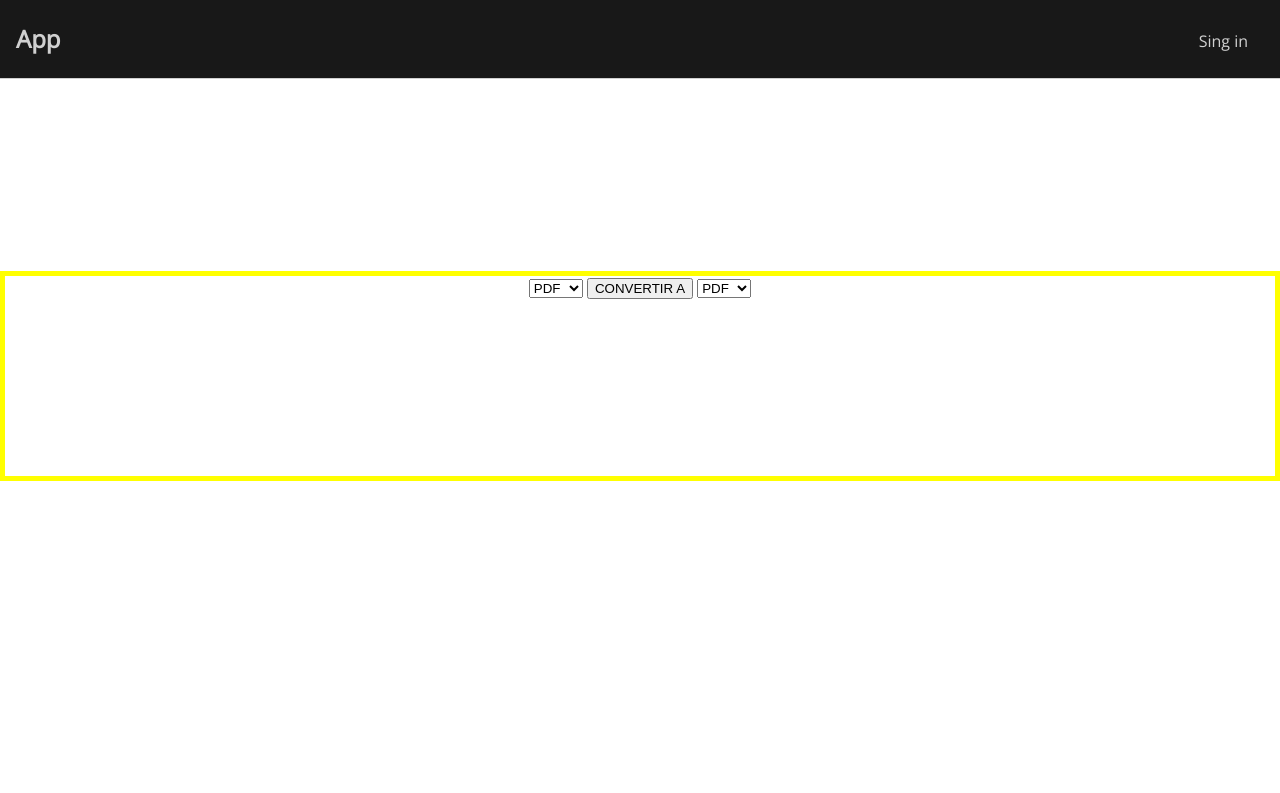
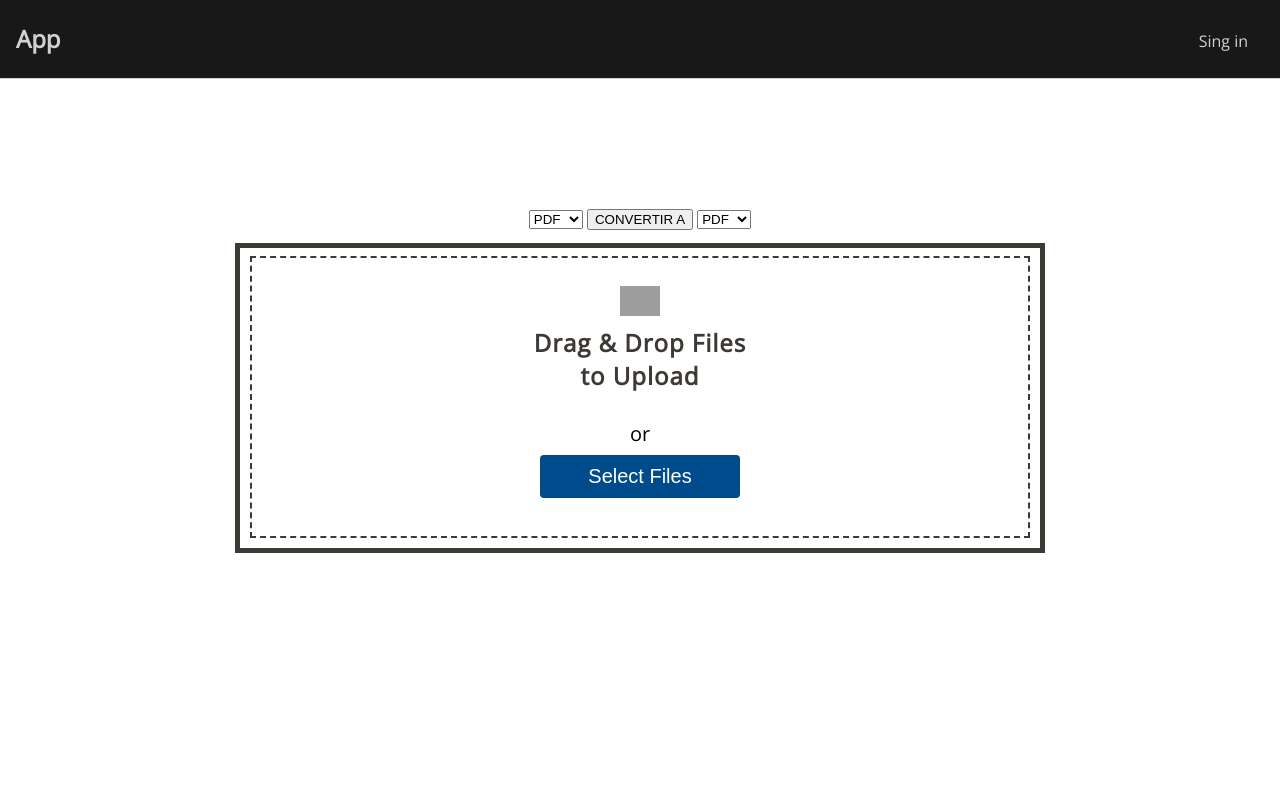
Before and after one commit to ThePipo8/Convert_Project, a Django app: template convert_project/templates/index.html in a window 1280 px wide. Shown: the top 793 px of the page. Run offline with Django 3.2, Linux system fonts and the light colour scheme; the template is opened without the code that fills it, so the values that code supplies are empty; grey boxes are pictures that could not be loaded.

Commit message:
Drag & drop files

```diff
--- a/convert_project/static/css/index.css
+++ b/convert_project/static/css/index.css
@@ -46,8 +46,67 @@ a:hover {
 }
 
 .convert-section{
-    margin-top: 15%;
-    border: 5px solid #FFFF00;
+    margin-top: 10%;
     text-align: center;
-    height: 200px;
 }
+
+.form {
+  width: 97%;
+  height: 278px;
+  margin: 1% auto;
+  border: 2px dashed #3d3935;
+}
+
+.drop-select{
+    width: 90%;
+    height: 300px;
+    max-width: 800px;
+    margin: 1% auto;
+    border: 5px solid #3d3935;
+}
+
+.upload-ui {
+  display: flex;
+  flex-direction: column;
+  justify-content: center;
+  align-items: center;
+  width: 100%;
+  height: 238px;
+  padding: 20px 0;
+
+}
+.upload-ui img {
+  width: 40px;
+}
+.upload-ui h2 {
+  margin-top: 10px;
+  color: #3d3935;
+  font-size: 1.5rem;
+  letter-spacing: 1px;
+  text-align: center;
+}
+.upload-ui p {
+  margin: 8px 0;
+  font-size: 1.25rem;
+}
+.input-upload {
+  display: none;
+}
+.btn-upload {
+  width: 200px;
+  padding: 10px 20px;
+  border: none;
+  border-radius: 4px;
+  background-color: #004b8c;
+  color: #fff;
+  font-size: 1.25rem;
+  outline: none;
+  cursor: pointer;
+}
+.file-name {
+  margin-top: 10px;
+  font-size: 1rem;
+}
+.dragover {
+  background-color: rgba(0, 0, 0, .2);
+}
--- /dev/null
+++ b/convert_project/static/js/functions.js
@@ -0,0 +1,40 @@
+var btn = document.getElementById('btn-upload');
+var input = document.getElementById('input-upload');
+var uploadArea = document.getElementById('upload-area');
+var fileName = document.getElementById('file-name');
+
+btn.addEventListener('click', () => {
+  input.click();
+});
+
+uploadArea.addEventListener('dragover', (event) => {
+  event.preventDefault();
+  uploadArea.classList.add('dragover');
+});
+
+uploadArea.addEventListener('dragleave', (event) => {
+  event.preventDefault();
+  uploadArea.classList.remove('dragover');
+});
+
+uploadArea.addEventListener('drop', (event) => {
+  event.preventDefault();
+  uploadArea.classList.remove('dragover');
+  var files = event.dataTransfer.files;
+  input.files = files;
+  if(files.length > 1) {
+    fileName.innerHTML = files.length + "files";
+  } else {
+    fileName.innerHTML = files[0].name;
+  }
+});
+
+input.addEventListener('change', (event) => {
+  event.preventDefault();
+  var files = input.files;
+  if(files.length > 1) {
+  fileName.innerHTML = files.length + "files";
+  } else {
+    fileName.innerHTML = files[0].name;
+  }
+});
--- a/convert_project/templates/index.html
+++ b/convert_project/templates/index.html
@@ -37,6 +37,18 @@
                     <option value="world">Word</option>
                     <option value="exel">Exel</option>
                 </select>
+                <div class="drop-select">
+                    <div id="upload-area" class="form">
+                        <div class="upload-ui">
+                          <img src="ic_upload.svg" alt="">
+                          <h2>Drag & Drop Files<br>to Upload</h2>
+                          <p>or</p>
+                          <input id="input-upload" class="input-upload" type="file" name="file" multiple>
+                          <button id="btn-upload" class="btn-upload">Select Files</button>
+                          <div id="file-name" class="file-name"></div>
+                        </div>
+                      </div>
+                </div>
             </div>
         </div>
 
@@ -44,6 +56,6 @@
             <h3>Hecho con el ♥ por Reyner B.</h3>
         </footer>
     </main>
-
+    <script src="../static/js/functions.js"></script>
 </body>
 </html>
```
